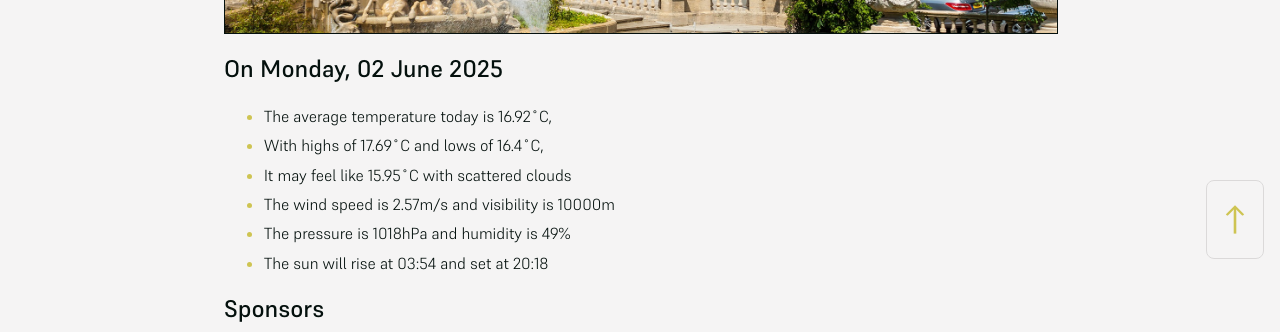
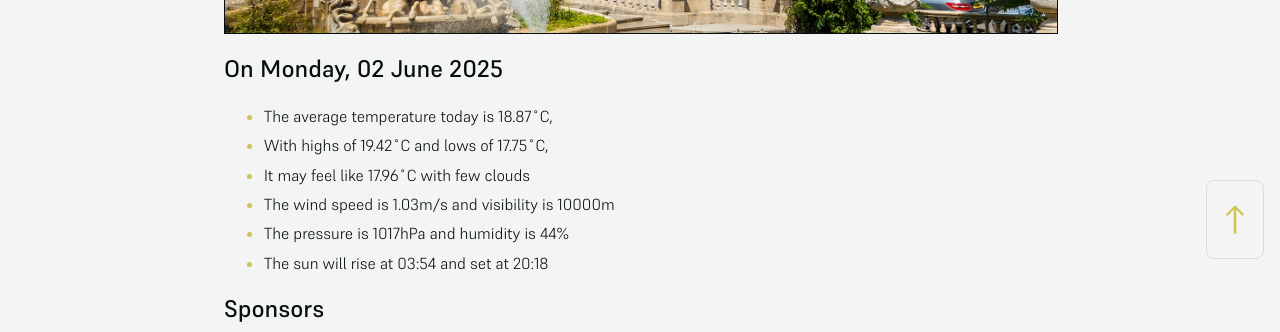
Before and after one commit to mat-0/cheltenham-open-data, a Jekyll site: the page built from index.md, in a window 1280 px wide. Shown: the part 625-957 px from the top of the page. Built offline with Jekyll 4.4.1, drawn with Linux system fonts in a browser that asks for light colours.

Commit message:
Updated 2025-06-02 11:58:06

```diff
--- a/index.md
+++ b/index.md
@@ -10,11 +10,11 @@ seo: Menu
 <!-- weather_marker starts -->
 ## On Monday, 02 June 2025
 
-- The average temperature today is 16.92˚C,
-- With highs of 17.69˚C and lows of 16.4˚C,
-- It may feel like 15.95˚C with scattered clouds
-- The wind speed is 2.57m/s and visibility is 10000m
-- The pressure is 1018hPa and humidity is 49%
+- The average temperature today is 18.87˚C,
+- With highs of 19.42˚C and lows of 17.75˚C,
+- It may feel like 17.96˚C with few clouds
+- The wind speed is 1.03m/s and visibility is 10000m
+- The pressure is 1017hPa and humidity is 44%
 - The sun will rise at 03:54 and set at 20:18
 
 <!-- weather_marker ends -->
```
Also changed, not shown: _data/flood.json (+4 -4 lines), _pages/fix-my-street.md (+2 -2 lines), _pages/news.md (+12 -12 lines).
